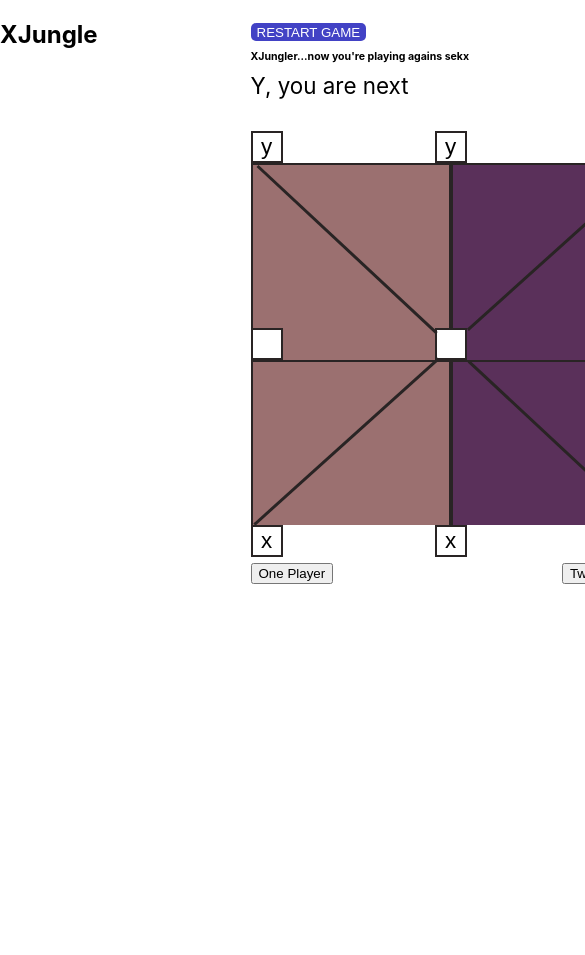
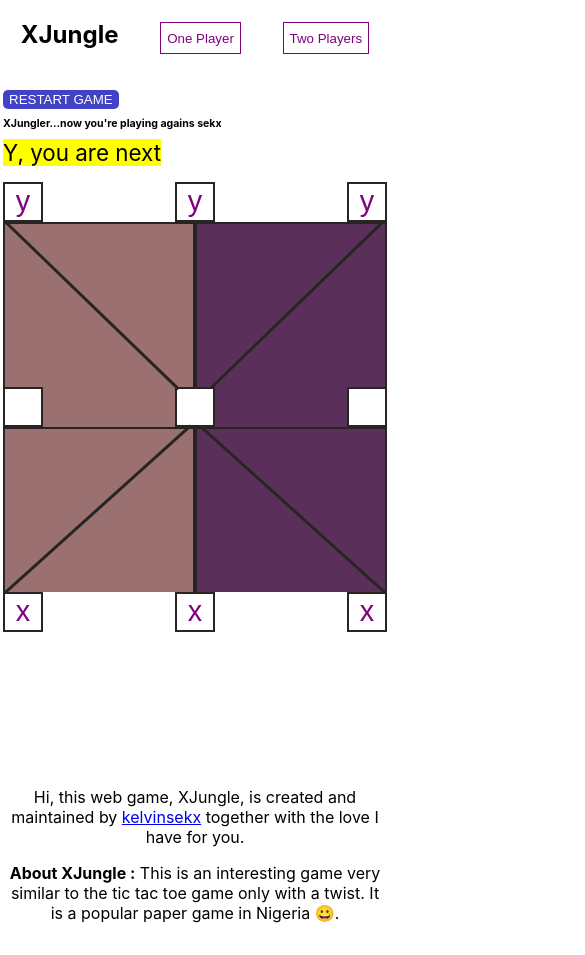
Before and after one commit to kelvinsekx/tictatoejungle, a React (Create React App) app: page / in a window 390 px wide. Shown: the top 955 px of the page, 585 px wide, since content can reach past the window. Before the commit the page ends 844 px from the top, so only its background shows below. Built offline with nearby package versions, Linux system fonts and the light colour scheme.

Commit message:
work in progr...

```diff
--- a/src/App.js
+++ b/src/App.js
@@ -8,22 +8,28 @@ function XJungle () {
   return <div>
     <nav>
       <h2>XJungle</h2>
+          <button className="navBtn"
+            style={{position: "relative", top: "1.4rem"}}
+            onClick={()=>setPlayer("oneplayer")}>
+            One Player
+          </button>
+          <button className="navBtn"
+          style={{position: "relative", top: "1.4rem"}}
+          onClick={()=>setPlayer("twoplayers")}>
+            Two Players
+          </button>
     </nav>
     <main>
-      <div className="ad"/>
+      <div className="ad-1"/>
       <div className="junglearea">
         {XJungle}
-        <nav style={{marginTop: '2rem'}}>
-          <button onClick={()=>setPlayer("oneplayer")}>
-            One Player
-          </button>
-          <button onClick={()=>setPlayer("twoplayers")}>
-            Two Players
-          </button>
-        </nav>
       </div>
-      <div className="ad"/>
+      <div className="ad-2"/>
     </main>
+    <footer>
+      <p>Hi, this web game, XJungle, is created and maintained by <a href="https://ww.kelvinsekx/codes">kelvinsekx</a> together with the love I have for you.</p>
+      <div><strong>About XJungle :</strong> This is an interesting game very similar to the tic tac toe game only with a twist. It is a popular paper game in Nigeria {'\u{1F600}'}. </div>
+    </footer>
   </div>
 }
 
--- a/src/apps/OnePlayer.js
+++ b/src/apps/OnePlayer.js
@@ -1,9 +1,9 @@
 import React from "react";
 import "../index.css";
 import {possibleMovements,winningPosition} from '../utils/util'
-import {checkItIncludes,checkWinnerExist} from "../utils/func";
+import {checkItIncludes,checkWinnerExist, mutatePossibleMvt} from "../utils/func";
 
-function findPossibleMoveable (ext) {
+function findPossibleMoveable (ext, nHits) {
   let psm = possibleMovements;
   let keepState = [];
   /**try to keep the state of available movements for x */
@@ -12,18 +12,22 @@ function findPossibleMoveable (ext) {
         keepState.push(c)
       }
   }
-  //console.log(keepState);
+  console.log(keepState);
   const l = keepState.length;
-  const r = Math.floor(Math.random()* l)
+  /**think like a fool*/const r = Math.floor(Math.random()* l)
+  // dont think like a fool
+  if(l > 2){
+    // if there are plenty movements and we have "X" at the middle
+    // donot move the "X" at the middle
+    for (let x of keepState){
+      if(x[0] !== 4){
+        return x;
+      }
+    }
+  }
+
   return keepState[r];
 };
-
-function mutatePossibleMvt(ext, mutant) {
-  let newExt = ext.slice()
-  newExt[mutant[0]].vl = null;
-  newExt[mutant[1]].vl = 'x'
-  return newExt
-}
 
 class OnePlayer extends React.Component {
   constructor(props) {
@@ -46,13 +50,14 @@ class OnePlayer extends React.Component {
       winner: false,
       wrongMove: false,
       cheat: false,
+      hits: 0,
     };
   }
 
-  NEXTPLAYER = ( wS,existingMovements) => {
+  NEXTPLAYER = ( wS,existingMovements, nHits) => {
     if(this.state.winner)return;
     const ext = existingMovements
-    const fExt = findPossibleMoveable(ext);
+    const fExt = findPossibleMoveable(ext, nHits);
      console.log(wS);
     let mvt = mutatePossibleMvt(ext, fExt)
     return this.setState({
@@ -71,6 +76,7 @@ class OnePlayer extends React.Component {
     // Algo1: Highlight each BOX
     let copyHighlight = Array(9).fill(null);
     copyHighlight[index] = true;
+    let prevHits = this.state.hits;
     // Algo2:
     let makeFormerBoox = this.state.boox.slice();
 
@@ -101,9 +107,10 @@ class OnePlayer extends React.Component {
           winner: checkWinner,
           wrongMove: false,
           cheat: false,
+          hits: prevHits + 1
         });
         setTimeout(
-          ()=>this.NEXTPLAYER( this.state.whoIsNext, makeFormerBoox), 2000)
+          ()=>this.NEXTPLAYER( this.state.whoIsNext, makeFormerBoox, this.state.hits), 2000)
       } else {
         return this.setState({
           wrongMove: true,
@@ -162,6 +169,7 @@ class OnePlayer extends React.Component {
       winner: false,
       wrongMove: false,
       cheat: false,
+      hits: 0,
       });
   };
   render() {
@@ -175,13 +183,13 @@ class OnePlayer extends React.Component {
       </Pronounce>
     ) : this.state.whoIsNext ? (
       <div>
-        <Pronounce>Y, you are next</Pronounce>
+        <Pronounce styles={{backgroundColor: "yellow", color: "#000"}}>Y, you are next</Pronounce>
 
         {this.state.cheat ? <Cheated> X dont cheat naa</Cheated> : ""}
       </div>
     ) : (
       <div>
-        <Pronounce>X, you are Next </Pronounce>
+        <Pronounce styles={{backgroundColor: "green", color: "#fff"}}>X, you are Next </Pronounce>
 
         {this.state.cheat ? <Cheated> Y dont cheat joor joor</Cheated> : null}
       </div>
@@ -278,8 +286,9 @@ class Box extends React.Component {
   }
 }
 
-function Pronounce({ children }) {
-  return <span style={{ fontSize: "1.4rem" }}>{children}</span>;
+function Pronounce({ children, styles }) {
+
+  return <span style={{ fontSize: "1.4rem", ...styles }}>{children}</span>;
 }
 
 function Cheated({ children }) {
--- /dev/null
+++ b/src/css/mobile.css
@@ -0,0 +1,51 @@
+@media (max-width: 589px){
+
+      main{
+        display: flex;
+        flex-direction: column;
+        align-items: center;
+        width: 95%;
+        margin: 0 auto;
+        /* border: 2px solid red; */
+      }
+      .ad-1{
+        display: none;
+      }
+      .ad-2{
+        position: sticky;
+        bottom: 1px;
+     }
+     footer{
+         margin-top: 9rem;
+         padding: 1rem 0.2rem;
+     }
+
+     .junglearea {
+        top: 1.2rem;
+    }
+     #xBoard {
+        width: 24rem;
+        height: 24rem;
+        margin-top: 1rem;
+    }
+
+    .recol-11::before {
+        height: 148%;
+        transform: translateY(-3px) translateX(-2px) rotate(-46deg);
+    }
+
+    .recol-21:before{
+        height: 146%;
+        transform: translateY(-1px) translateX(183.5px) rotate(46deg);
+      }
+
+      .recol-1:before{
+        height: 153%;
+        transform: translateY(-3px) translateX(184px) rotate(48deg);
+      }
+
+      .recol-2:before{
+        height: 150%;
+        transform: translateY(-1px) translateX(4px) rotate(-48deg);
+      }
+}
--- a/src/index.css
+++ b/src/index.css
@@ -11,15 +11,27 @@ code {
   font-family: source-code-pro, Menlo, Monaco, Consolas, 'Courier New',
     monospace;
 }
+.navBtn{
+  height: 2rem;
+  background: transparent;
+  color: purple;
+  border: 1px solid purple;
+}
+.navBtn:hover{
+  height: 2rem;
+  background: purple;
+  color: white;
+  border: 1px solid purple;
+}
 
 .box{
-  width:2rem;
-  height: 2rem;
-  font-size: 1.4rem;
+  width: 2.5rem;
+  height: 2.5rem;
+  font-size: 1.8rem;
   background-color: white;
   border: 2px solid rgb(41, 36, 36);
   padding-bottom: 12px;
-
+  color: purple;
 }
 
 main{
@@ -32,11 +44,14 @@ main{
 }
 .junglearea{
   position: relative;
-  top: -3rem;
+  top: -1rem;
 }
-.ad{
+.ad-1{
 padding: 2rem 6rem;
 }
+.ad-2{
+  padding: 2rem 6rem;
+  }
 
 #mrk{
   background-color: rgb(182, 24, 24);
@@ -51,7 +66,7 @@ padding: 2rem 6rem;
 }
 nav{
   display:flex;
-  justify-content: space-between;
+  justify-content: space-around;
 }
 .recol-container{
   display: flex;
@@ -165,3 +180,9 @@ nav{
 .highlight {
   background-color: aqua;
 }
+
+footer{
+  text-align: center;
+  margin-top: 8rem;
+  margin-bottom: 1rem;
+}
--- a/src/index.js
+++ b/src/index.js
@@ -1,6 +1,7 @@
 import React from 'react';
 import ReactDOM from 'react-dom';
 import './index.css';
+import './css/mobile.css'
 import XJungle from './App';
 import reportWebVitals from './reportWebVitals';
 
--- a/src/utils/func.js
+++ b/src/utils/func.js
@@ -21,3 +21,10 @@ export function checkWinnerExist(arr, filter) {
     }
     return false;
   }
+
+export function mutatePossibleMvt(ext, mutant) {
+  let newExt = ext.slice()
+  newExt[mutant[0]].vl = null;
+  newExt[mutant[1]].vl = 'x'
+  return newExt
+}
```
Also changed, not shown: 1 other file (tests, documents, lock files or other folders). Lines whose indentation alone changed are shown as unchanged.
